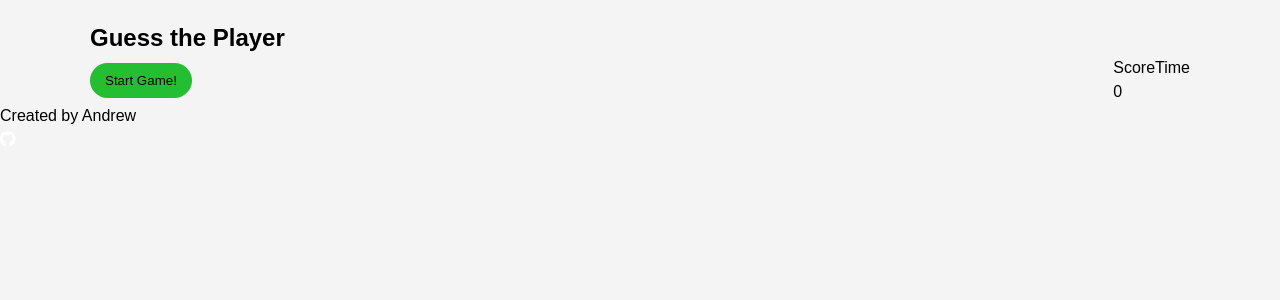
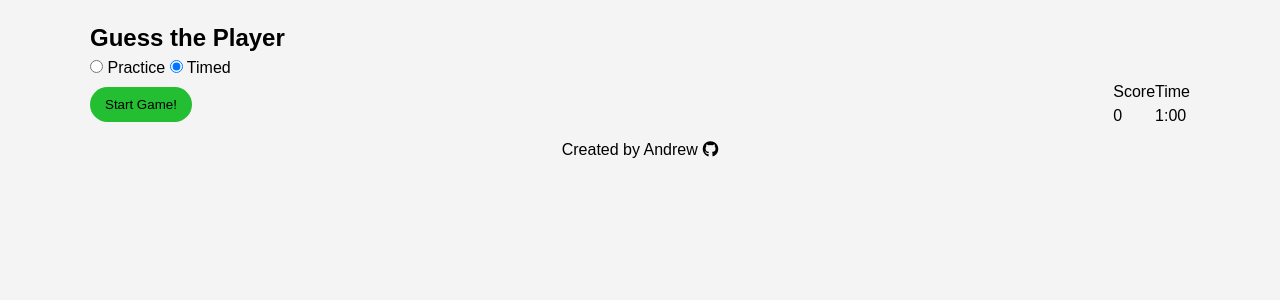
Before and after one commit to ahalajian/nba-player-generator---new, a Django app: page /guess/ in a window 1280 px wide. Shown: the part 118-418 px from the top of the page. Run offline with Django 5.2, Linux system fonts and the light colour scheme; some libraries are stand-ins or nearby versions.

Commit message:
Add design to guess.html

```diff
--- a/mysite/nba_play/static/nba_play/style.css
+++ b/mysite/nba_play/static/nba_play/style.css
@@ -125,15 +125,29 @@ header {
   display:flex;
   justify-content: space-between;
   align-items: center;
+  margin-bottom: 10px;
 }
 
-.score {
+.guess-options{
   display: flex;
-  flex-direction: column
 }
 
-.score-board {
+.user-guess-text {
+  flex-direction: column;
+  display: none
+}
+
+.game-board {
   display: flex
+}
+
+.skip-button{
+  background-color: rgb(243, 175, 51);
+  display: none;
+}
+
+.skip-button:hover{
+  background-color: rgb(220, 160, 50);
 }
 
 table {
@@ -148,3 +162,17 @@ table, th, td{
 table tr:nth-child(even){
   background: #dedede;
 }
+
+footer {
+  display: flex;
+  justify-content: center;
+}
+
+.footer-git{
+  display:flex;
+}
+
+footer i {
+  margin-left: 5px;
+  color: #000;
+}
--- a/mysite/nba_play/templates/nba_play/base.html
+++ b/mysite/nba_play/templates/nba_play/base.html
@@ -34,7 +34,12 @@
   {% endblock %}
 
   <footer>
-    <p>Created by Andrew</p><a href="https://github.com/ahalajian" target="_blank"><i class="fa-brands fa-github"></i></a>
+    <div class="footer-git">
+      <p>Created by Andrew</p>
+      <a href="https://github.com/ahalajian" target="_blank">
+        <i class="fa-brands fa-github"></i>
+      </a>
+    </div>
   </footer>
 </body>
 </html>
--- a/mysite/nba_play/templates/nba_play/guess.html
+++ b/mysite/nba_play/templates/nba_play/guess.html
@@ -5,12 +5,29 @@
   <div class="container">
     <h2>Guess the Player</h2>
 
+    <div id="game-type">
+      <input type="radio" id="practice" value="practice" name="game-type">
+      <label for="practice">Practice</label>
+      <input type="radio" id="timed" value="timed" name="game-type" checked>
+      <label for="timed">Timed</label>
+    </div>
+
     <div class="guess-box">
-      <form id="guess-form" method="get" action="/guess/">
+      <form id="start-form" method="get" action="/guess/">
+        {% csrf_token %}
         <button class="button" type="submit">Start Game!</button>
       </form>
 
-      <div class="score-board">
+
+      <div class="guess-options">
+        <div class="user-guess-text">
+          <label for="user-text">Enter Player Name</label>
+          <input type="text" id="user-text">
+        </div>
+        <button class="button skip-button">Skip</button>
+      </div>
+
+      <div class="game-board">
 
         <div class="score">
           <span>Score</span>
@@ -19,7 +36,7 @@
 
         <div class="time">
           <span>Time</span>
-          <div id="time-value">{{seconds}}</div>
+          <div id="time-value">1:00</div>
         </div>
 
       </div>
@@ -31,28 +48,49 @@
     </div>
 
   </div>
+
   <script>
-    let form = document.getElementById('guess-form');
+    let form = document.getElementById('start-form');
     form.addEventListener('submit', runEvent);
-    let seconds = 10.0;
+
+    time_lst = document.getElementById('time-value').innerText.split(":")
+    let seconds = parseInt(time_lst[0]) * 60 + parseInt(time_lst[1])
     let intervalId;
-
 
     function runEvent(e){
       e.preventDefault();
-      console.log(e);
       intervalId = setInterval(gameTimer, 100);
+      document.getElementById("start-form").style.display = "none";
+      document.querySelector('.user-guess-text').style.display = "flex";
+      document.querySelector(".skip-button").style.display = "block";
+      document.getElementById("game-type").style.display = "none";
+      // document.getElementById("start-form").submit();
+      getRandomPlayer();
     }
 
     function gameTimer() {
-      document.getElementById('time-value').textContent = seconds.toFixed(1);
-      seconds = seconds - 0.1;
-      if (seconds < 0){
+      seconds = (seconds - 0.1).toFixed(1);
+      document.getElementById('time-value').textContent = seconds;
+      if (seconds < 0.1){
         clearInterval(intervalId);
       }
     }
+
+    function getRandomPlayer() {
+      fetch('get_random_player').then((res) => res.json()).then(
+        (player) => {
+          console.log(player)
+          output = `<div class="player">
+         <img class="player-image"
+        src="https://cdn.nba.com/headshots/nba/latest/260x190/${player.nba_id}.png"
+        alt=""></div>`
+          document.querySelector('.guess-player').innerHTML = output;
+        }
+      )
+    }
       // timer needs to continue when we swap tabs
+      // need a way to end game
+      // also have practice mode where there's no timer
   </script>
 
-
 {% endblock %}
```
